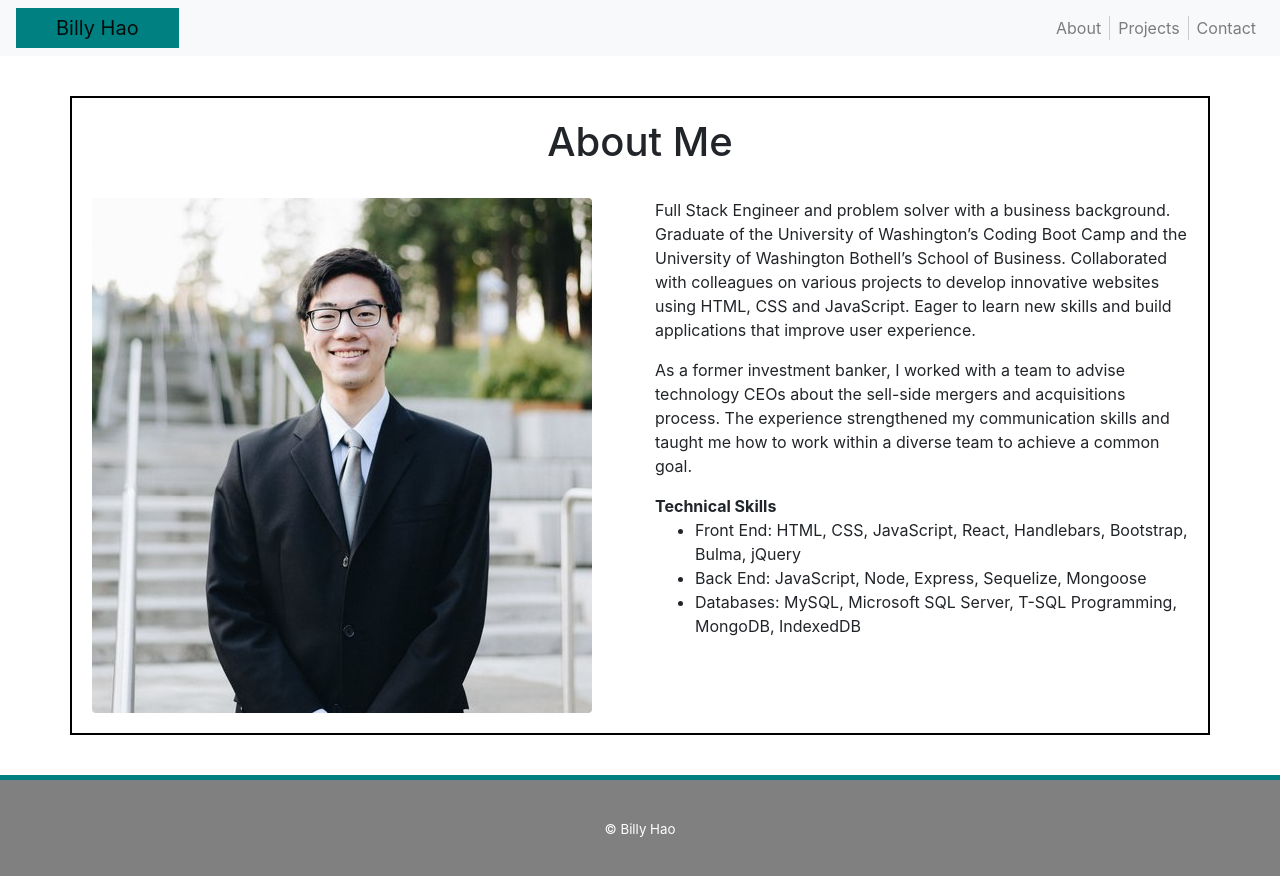
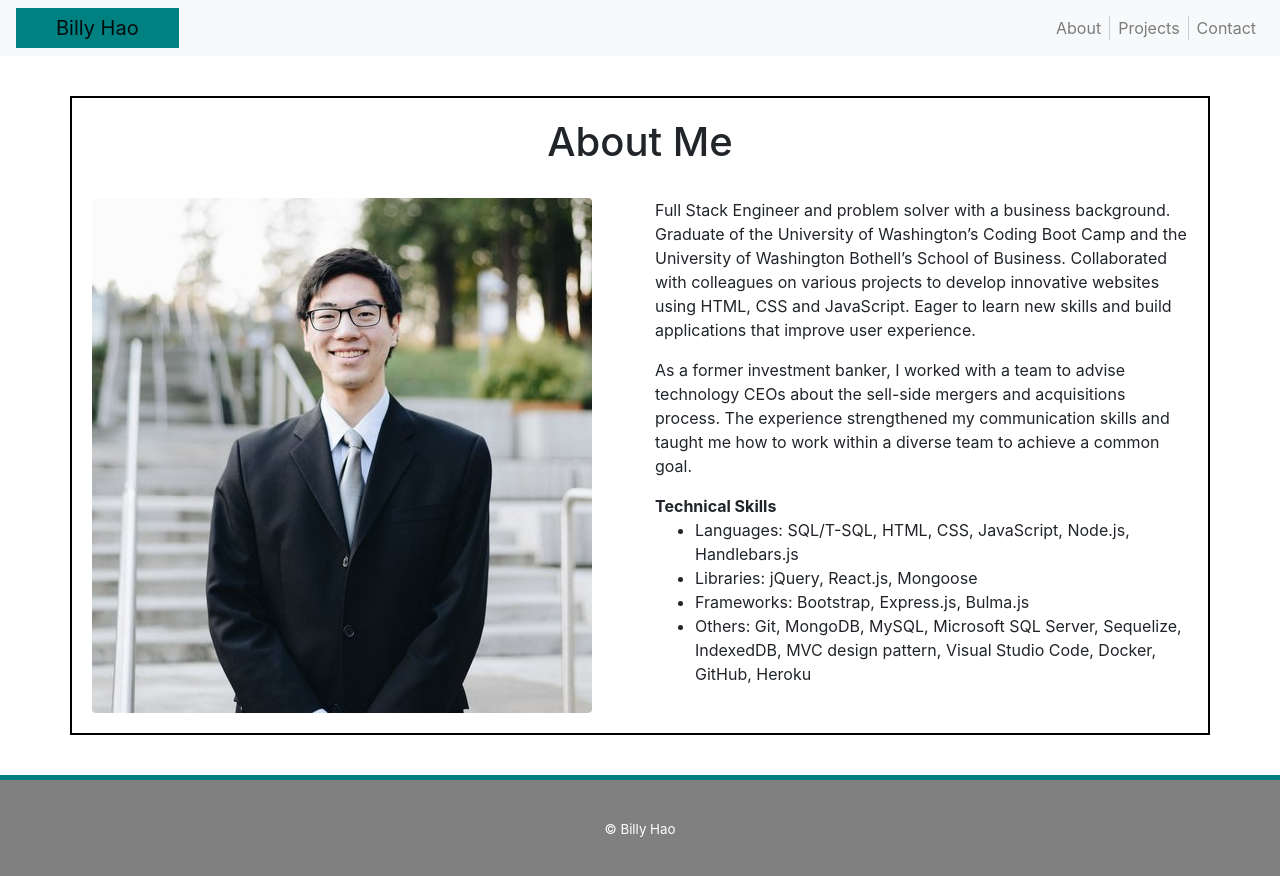
Before and after one commit to billyhao12/react-portfolio, a React (Create React App) app: page / in a window 1280 px wide. Shown: the top 876 px of the page. Built offline with nearby package versions, Linux system fonts and the light colour scheme.

Commit message:
Updated technical skills

```diff
--- a/src/pages/About/index.js
+++ b/src/pages/About/index.js
@@ -35,9 +35,10 @@ function About() {
 
                             <strong>Technical Skills</strong>
                             <ul>
-                                <li>Front End: HTML, CSS, JavaScript, React, Handlebars, Bootstrap, Bulma, jQuery</li>
-                                <li>Back End: JavaScript, Node, Express, Sequelize, Mongoose</li>
-                                <li>Databases: MySQL, Microsoft SQL Server, T-SQL Programming, MongoDB, IndexedDB</li>
+                                <li>Languages: SQL/T-SQL, HTML, CSS, JavaScript, Node.js, Handlebars.js</li>
+                                <li>Libraries: jQuery, React.js, Mongoose</li>
+                                <li>Frameworks: Bootstrap, Express.js, Bulma.js</li>
+                                <li>Others: Git, MongoDB, MySQL, Microsoft SQL Server, Sequelize, IndexedDB, MVC design pattern, Visual Studio Code, Docker, GitHub, Heroku</li>
                             </ul>
 
                         </Col>
```
